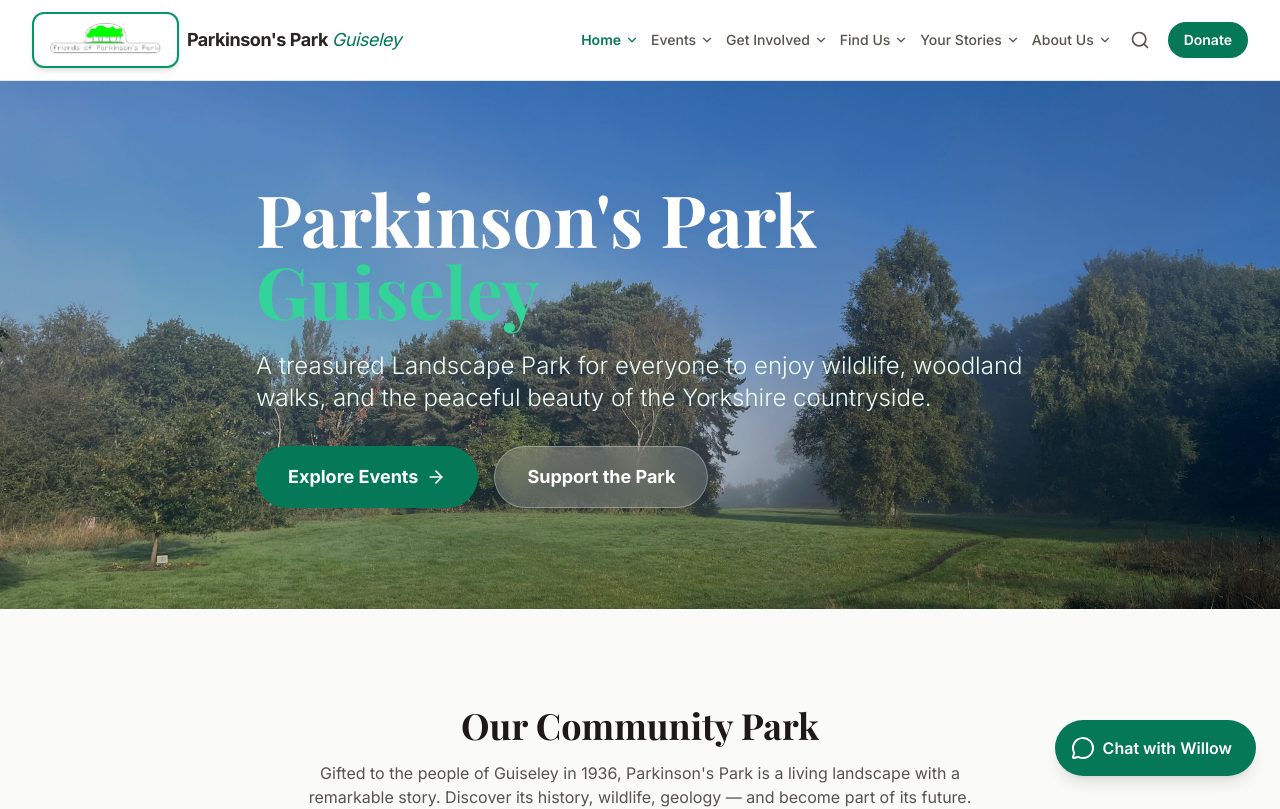
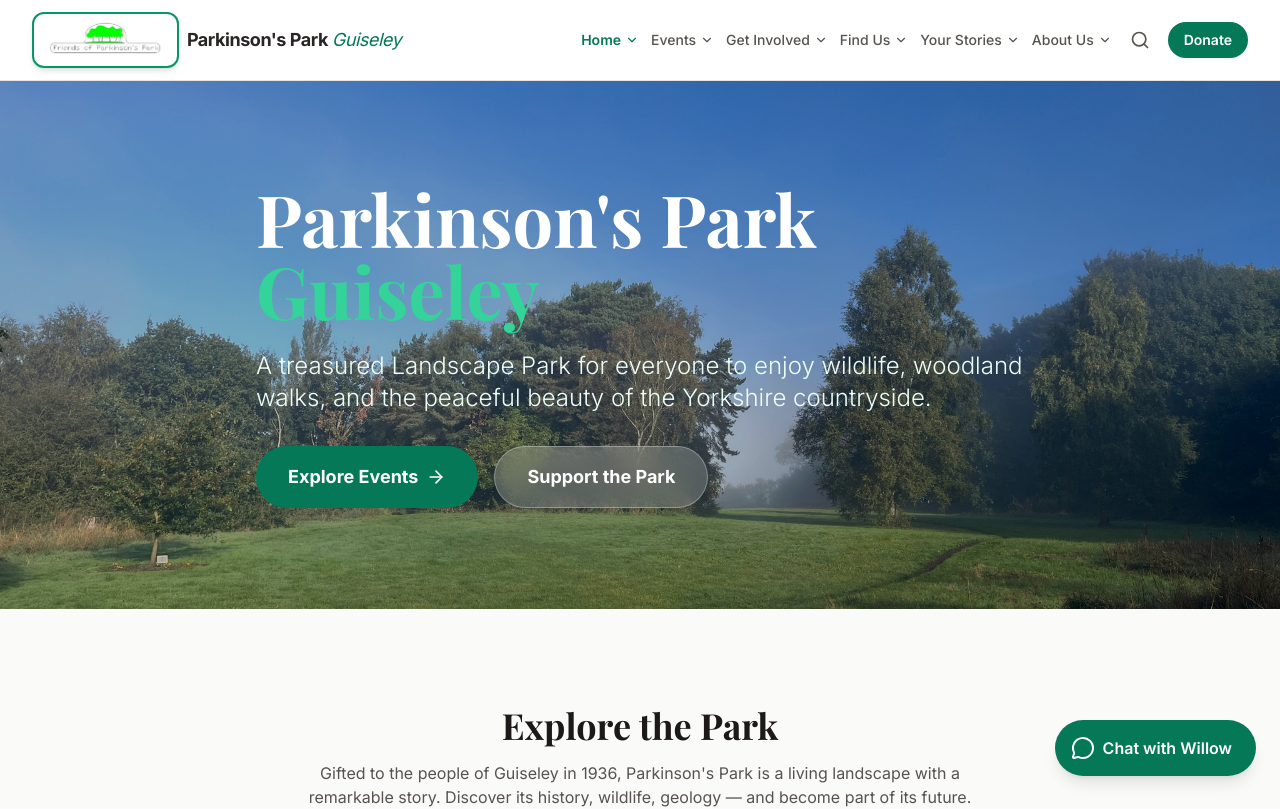
Before and after one commit to andyeyeam/Parkinsons-Park-Web-Site, a React (Vite) app: page / in a window 1280 px wide. Shown: the top 809 px of the page. Built offline with nearby package versions, Linux system fonts and the light colour scheme.

Commit message:
Revert home page section heading back to 'Explore the Park'
Co-Authored-By: Claude Sonnet 4.6 <noreply@anthropic.com>

```diff
--- a/pages/Home.tsx
+++ b/pages/Home.tsx
@@ -98,7 +98,7 @@ const Home: React.FC = () => {
       {/* Feature Section */}
       <section className="max-w-7xl mx-auto px-4 sm:px-6 lg:px-8">
         <div className="text-center mb-12">
-          <h2 className="text-3xl md:text-4xl font-bold text-stone-900 mb-4">Our Community Park</h2>
+          <h2 className="text-3xl md:text-4xl font-bold text-stone-900 mb-4">Explore the Park</h2>
           <p className="text-stone-600 max-w-2xl mx-auto">Gifted to the people of Guiseley in 1936, Parkinson's Park is a living landscape with a remarkable story. Discover its history, wildlife, geology — and become part of its future.</p>
         </div>
         <div className="grid grid-cols-2 lg:grid-cols-5 gap-4 xl:gap-6">
```
